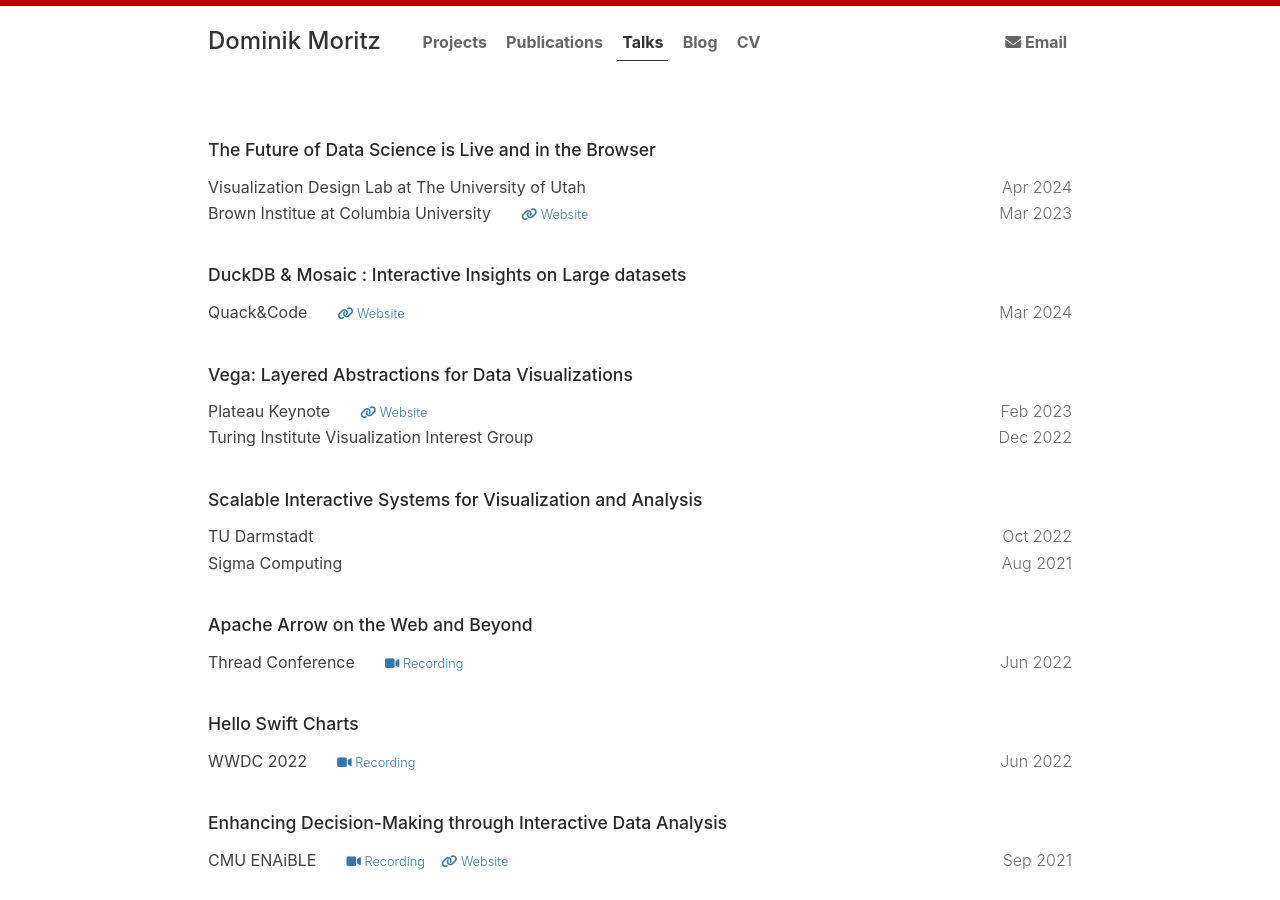
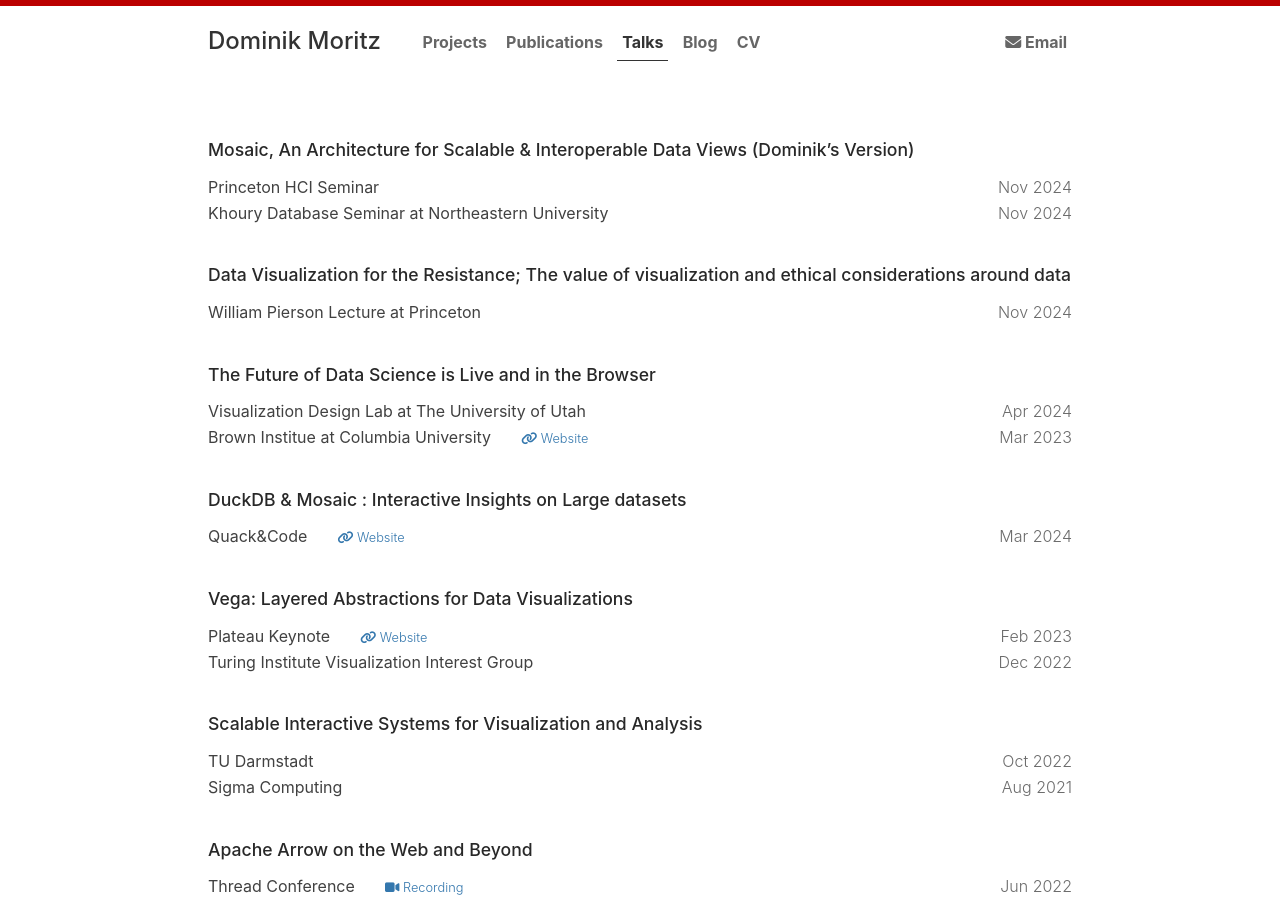
Before and after one commit to domoritz/domoritz.github.io, a Jekyll site: the page built from talks.md, in a window 1280 px wide and 900 px high. Built offline with Jekyll 4.4.1, drawn with Linux system fonts in a browser that asks for light colours; nearby versions of some CDN libraries.

Commit message:
add more talks

```diff
--- a/_data/talks.yml
+++ b/_data/talks.yml
@@ -1,3 +1,12 @@
+- title: "Mosaic, An Architecture for Scalable & Interoperable Data Views (Dominik's Version)"
+  location: "Princeton HCI Seminar"
+  date: 2024-11-14
+- title: "Data Visualization for the Resistance; The value of visualization and ethical considerations around data"
+  location: "William Pierson Lecture at Princeton"
+  date: 2024-11-14
+- title: "Mosaic, An Architecture for Scalable & Interoperable Data Views (Dominik's Version)"
+  location: "Khoury Database Seminar at Northeastern University"
+  date: 2024-11-01
 - title: "The Future of Data Science is Live and in the Browser"
   location: Visualization Design Lab at The University of Utah
   date: 2024-04-03
```
